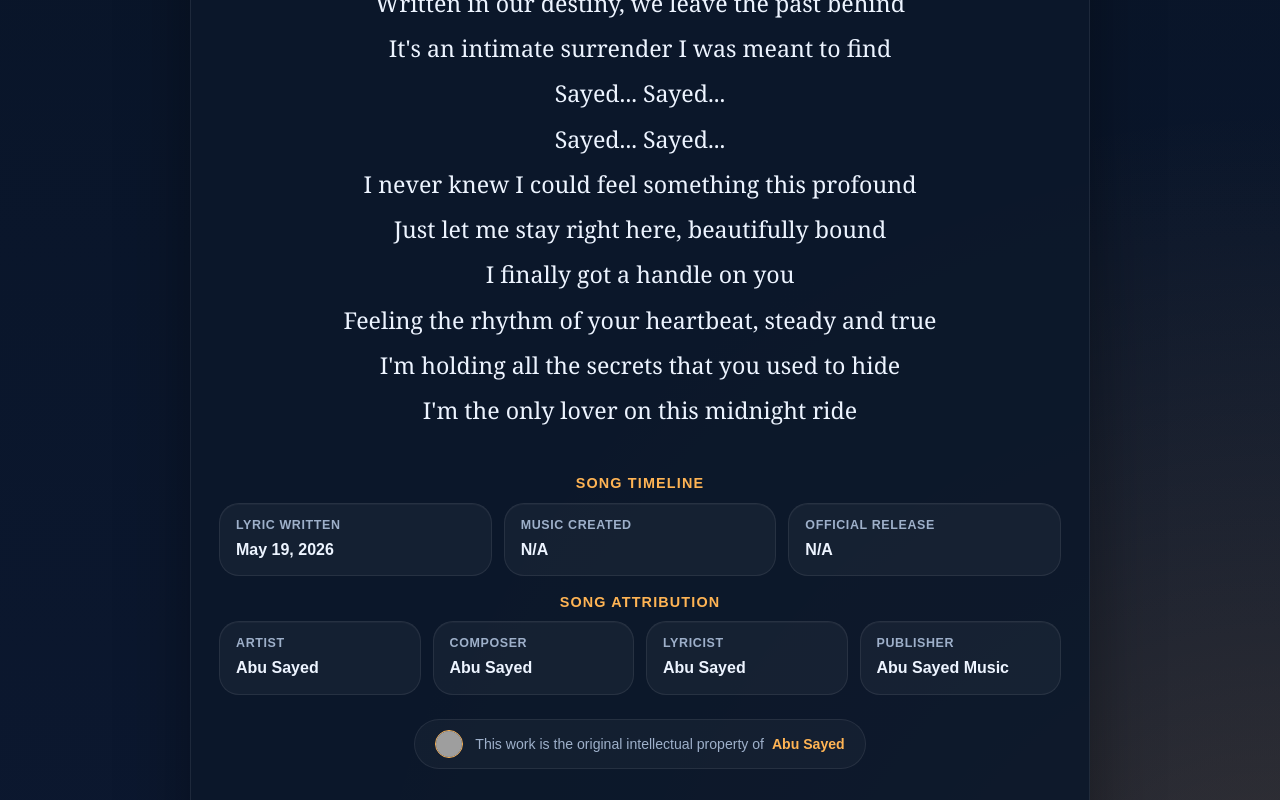
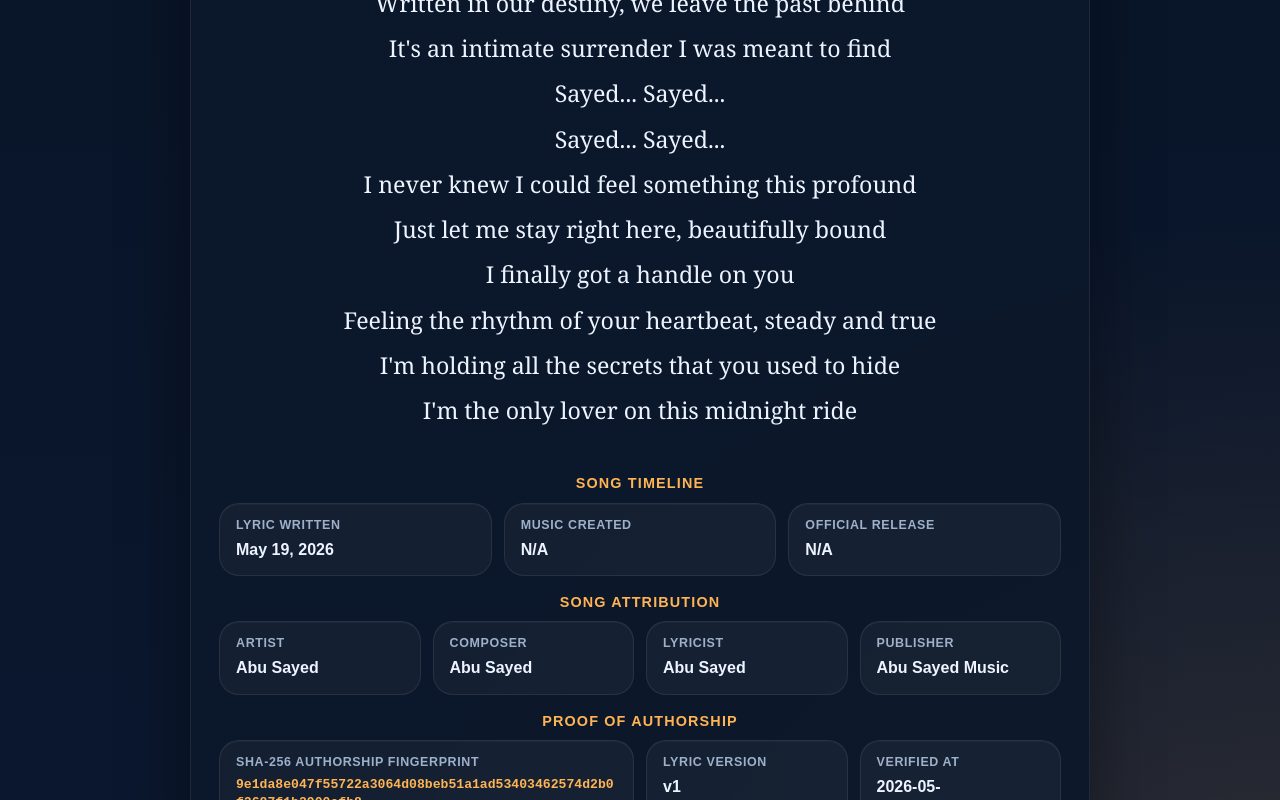
Before and after one commit to ImAbuSayed/handle-on-you, a plain HTML site: page index.html in a window 1280 px wide. Shown: the part 2000-2800 px from the top of the page. Drawn offline with Linux system fonts and the light colour scheme; grey boxes are pictures that could not be loaded.

Commit message:
feat: update song assets v1 with signed GPG commit [verified]

```diff
--- a/index.html
+++ b/index.html
@@ -14,9 +14,9 @@
     <meta name="keywords" content="Handle on You, Abu Sayed lyrics, original song lyrics, Abu Sayed original song, Abu Sayed lyricist, Abu Sayed composer, Abu Sayed songwriter, official lyrics">
     <meta name="robots" content="index,follow,max-snippet:-1,max-image-preview:large,max-video-preview:-1">
     <meta name="referrer" content="strict-origin-when-cross-origin">
-    <meta name="description" content="Official lyric archive for Abu Sayed&#x27;s song &#x27;Handle on You&#x27;. Written, composed, and owned by the artist.">
+    <meta name="description" content="The official lyric sheet for &#x27;Handle on You&#x27; by Abu Sayed. This song is an original creative work, written and composed by the artist.">
     <meta property="og:title" content="Handle on You - Original Lyrics by Abu Sayed">
-    <meta property="og:description" content="Official lyric archive for Abu Sayed&#x27;s song &#x27;Handle on You&#x27;. Written, composed, and owned by the artist.">
+    <meta property="og:description" content="The official lyric sheet for &#x27;Handle on You&#x27; by Abu Sayed. This song is an original creative work, written and composed by the artist.">
     <meta property="og:type" content="music.song">
     <meta property="og:url" content="https://imabusayed.github.io/handle-on-you/">
     <meta property="og:site_name" content="Abu Sayed Music">
@@ -24,7 +24,7 @@
     <meta name="last-modified" content="2026-05-19 07:42:19">
     <meta name="twitter:card" content="summary_large_image">
     <meta name="twitter:title" content="Handle on You - Original Lyrics by Abu Sayed">
-    <meta name="twitter:description" content="Official lyric archive for Abu Sayed&#x27;s song &#x27;Handle on You&#x27;. Written, composed, and owned by the artist.">
+    <meta name="twitter:description" content="The official lyric sheet for &#x27;Handle on You&#x27; by Abu Sayed. This song is an original creative work, written and composed by the artist.">
     <link rel="canonical" href="https://imabusayed.github.io/handle-on-you/">
     <link rel="sitemap" type="application/xml" title="Sitemap" href="https://imabusayed.github.io/handle-on-you/sitemap.xml">
     <link rel="author" href="https://github.com/ImAbuSayed">
@@ -100,7 +100,7 @@
       "@id": "https://imabusayed.github.io/handle-on-you#webpage",
       "url": "https://imabusayed.github.io/handle-on-you/",
       "name": "Handle on You - Original Lyrics by Abu Sayed",
-      "description": "Official lyric archive for Abu Sayed's song 'Handle on You'. Written, composed, and owned by the artist.",
+      "description": "The official lyric sheet for 'Handle on You' by Abu Sayed. This song is an original creative work, written and composed by the artist.",
       "isPartOf": {
         "@id": "https://music.abusayed.com.bd/#website"
       },
@@ -537,7 +537,7 @@
 
         <div class="controls">
             <button class="btn-speak" id="speakBtn" title="Read the lyrics aloud"><span id="speakText">Read Aloud</span></button>
-            <a href="https://music.abusayed.com.bd/Licensing/?https://imabusayed.github.io/handle-on-you/" class="btn-license" title="Get licensing for this song" target="_blank">Get License For Handle on You</a>
+            <a href="https://music.abusayed.com.bd/Licensing/?https://imabusayed.github.io/handle-on-you/" class="btn-license" title="Get licensing for this song" target="_blank">Music Rights & Licensing for Handle on You</a>
 
         </div>
         <br>
@@ -612,6 +612,26 @@
             <div class="meta-card">
                 <span class="meta-label">Publisher</span>
                 <strong>Abu Sayed Music</strong>
+            </div>
+
+                </div>
+            </div>
+
+            <div class="details-block">
+                <div class="details-title">Proof of Authorship</div>
+                <div class="meta-grid">
+
+            <div class="meta-card" style="grid-column: span 2;">
+                <span class="meta-label">SHA-256 Authorship Fingerprint</span>
+                <strong style="word-break: break-all; font-family: monospace; font-size: 0.82rem; color: var(--accent);">9e1da8e047f55722a3064d08beb51a1ad53403462574d2b0f2687f1b2900efb8</strong>
+            </div>
+            <div class="meta-card">
+                <span class="meta-label">Lyric Version</span>
+                <strong>v1</strong>
+            </div>
+            <div class="meta-card">
+                <span class="meta-label">Verified At</span>
+                <strong>2026-05-23T05:33:56.138838</strong>
             </div>
 
                 </div>
```
Also changed, not shown: excerpts/Bridge-Preview.txt (added), excerpts/Chorus-Preview.txt (added), excerpts/Final-Chorus-Preview.txt (added), excerpts/Hook-Preview.txt (added), excerpts/Post-Chorus-2-Preview.txt (added), excerpts/Post-Chorus-Preview.txt (added), excerpts/Pre-Chorus-2-Preview.txt (added), excerpts/Pre-Chorus-Preview.txt (added), excerpts/Verse-1-Preview.txt (added), excerpts/Verse-2-Preview.txt (added), hashes.txt (added), llms.txt, lyrics_backup/2026-05-23_handle-on-you-v1.txt (added), manifest.json (added), 1 other file.
